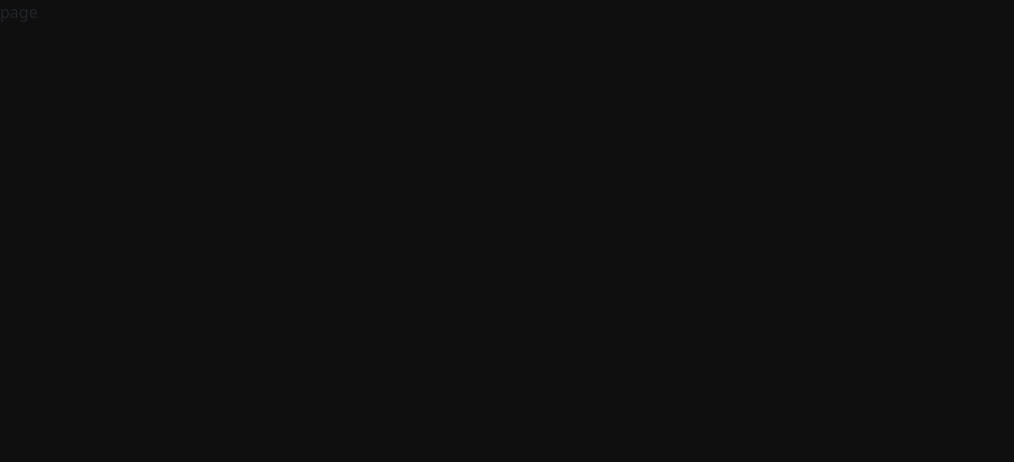
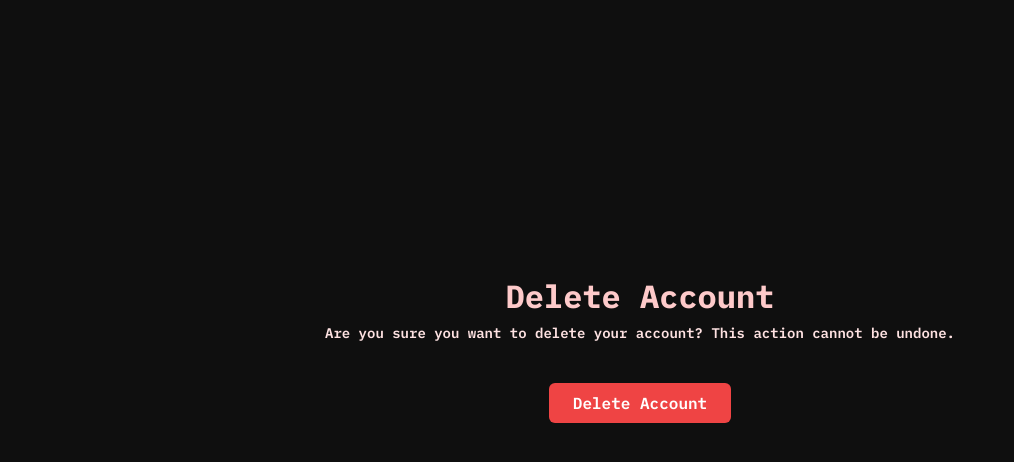
Before and after one commit to hittaLautaro/REAL-habit-tracker, a React (Vite) app in the folder front/: page /api/account/delete in a window 1280 px wide. Shown: the top 462 px of the page, without its empty margins (0-1014 px from the left). Built offline with nearby package versions, Linux system fonts and the light colour scheme; a web font is replaced by a local one.

Commit message:
Delete account page working

```diff
--- /dev/null
+++ b/front/src/pages/Auth/DeleteAccount/ResendButton.jsx
@@ -0,0 +1,70 @@
+import { useState } from "react";
+import AuthService from "../../../services/authService";
+
+const ResendButton = () => {
+  const [resendStatus, setResendStatus] = useState("idle"); // idle | sending | sent | failed
+  const [message, setMessage] = useState("");
+  const [loading, setLoading] = useState(false);
+
+  const token = "";
+
+  const handleResend = async () => {
+    setLoading(true);
+    setResendStatus("sending");
+    setMessage("");
+    try {
+      AuthService.resendVerificationEmail(token).then((res) => {
+        if (res.status === 200) {
+          setResendStatus("sent");
+          setMessage("Verification email sent.");
+        } else {
+          setResendStatus("failed");
+          setMessage("Failed to resend verification.");
+        }
+      });
+      setLoading(false);
+    } catch (error) {
+      setResendStatus("failed");
+      setMessage("Failed to resend verification.");
+    }
+  };
+
+  return (
+    <div className="flex flex-col text-black mono-600 align-items-center">
+      <button
+        onClick={handleResend}
+        disabled={
+          resendStatus === "sending" || resendStatus === "sent" || loading
+        }
+        style={{
+          display: "flex",
+          alignItems: "center",
+          gap: "0.5em",
+          padding: "0.4em 1em",
+          fontSize: "1rem",
+          backgroundColor: "white",
+          color: "black",
+          border: "none",
+          borderRadius: "5px",
+        }}
+      >
+        <img
+          src="https://cdn-icons-png.flaticon.com/512/561/561127.png"
+          alt="email icon"
+          style={{ width: "20px", height: "20px", marginRight: "0.5em" }}
+        />
+        {resendStatus === "sending"
+          ? "Sending..."
+          : resendStatus === "sent"
+          ? "Sent!"
+          : "Resend"}
+      </button>
+      {resendStatus === "failed" && (
+        <p className="text-red-300 mt-2">Resend failed. Try again later.</p>
+      )}
+      {message && <p className="mt-2">{message}</p>}
+    </div>
+  );
+};
+
+export default ResendButton;
--- a/front/src/pages/Auth/DeleteAccount/page.jsx
+++ b/front/src/pages/Auth/DeleteAccount/page.jsx
@@ -1,7 +1,123 @@
-import React from "react";
+import React, { useEffect, useState } from "react";
+import { useLocation, useNavigate } from "react-router-dom";
+import AuthService from "../../../services/authService";
+import "../../../components/global/styles.css";
+import ResendButton from "./ResendButton";
 
-const page = () => {
-  return <div>page</div>;
+const DeleteAccountPage = () => {
+  const location = useLocation();
+  const searchParams = new URLSearchParams(location.search);
+  const token = searchParams.get("token");
+
+  const [email, setEmail] = useState("");
+  const [status, setStatus] = useState("initial"); // Start with "initial" instead of "token_expired"
+  const [isDeleting, setIsDeleting] = useState(false); // Add loading state
+
+  const handleDelete = async () => {
+    if (!token) {
+      setStatus("invalid_token");
+      return;
+    }
+
+    // Prevent multiple clicks
+    if (isDeleting) {
+      return;
+    }
+
+    setIsDeleting(true);
+    setStatus("loading");
+
+    try {
+      await AuthService.delete(token);
+      setStatus("success");
+    } catch (err) {
+      const code = err?.response?.data;
+
+      switch (code) {
+        case "already_verified":
+          setStatus("already_verified");
+          break;
+        case "invalid_token":
+          setStatus("invalid_token");
+          break;
+        case "token_expired":
+          setStatus("token_expired");
+          break;
+        default:
+          setStatus("error");
+      }
+    } finally {
+      setIsDeleting(false);
+    }
+  };
+
+  const statusMap = {
+    initial: (
+      <div className="flex flex-col mono-600 align-items-center">
+        <h2 className="text-red-200 font-bold">Delete Account</h2>
+        <p className="text-sm text-red-100 ">
+          Are you sure you want to delete your account? This action cannot be
+          undone.
+        </p>
+        <button
+          onClick={handleDelete}
+          disabled={isDeleting}
+          className={`mt-4 px-4 py-2 rounded text-white ${
+            isDeleting
+              ? "bg-gray-400 cursor-not-allowed"
+              : "bg-red-500 hover:bg-red-600"
+          }`}
+        >
+          {isDeleting ? "Deleting..." : "Delete Account"}
+        </button>
+      </div>
+    ),
+    loading: (
+      <div className="flex flex-col align-items-center">
+        <p className="text-white">Deleting your account...</p>
+      </div>
+    ),
+    invalid_token: (
+      <div className="flex flex-col align-items-center">
+        <h1 className="mono-600 text-red-400">Deletion Failed</h1>
+        <p className="mono-400 text-sm text-white">
+          The account deletion link is invalid.
+        </p>
+      </div>
+    ),
+    token_expired: (
+      <div className="flex flex-col align-items-center">
+        <h1 className="mono-600 text-red-400">Deletion Failed</h1>
+        <p className="mono-400 text-sm text-white">
+          This account deletion link has expired. Please request a new one.
+        </p>
+        <ResendButton />
+      </div>
+    ),
+    error: (
+      <div className="flex flex-col align-items-center">
+        <h1 className="mono-600 text-red-400">Deletion Failed</h1>
+        <p className="mono-400 text-sm text-white">
+          There was an error deleting your account. Please try again later.
+        </p>
+      </div>
+    ),
+    success: (
+      <div className="flex flex-col align-items-center">
+        <h1 className="mono-600 text-green-400">Account Deleted</h1>
+        <p className="mono-400 text-sm text-white">
+          Your account has been successfully deleted. We are sorry to see you
+          go.
+        </p>
+      </div>
+    ),
+  };
+
+  return (
+    <div className="flex flex-col align-items-center justify-center h-[calc(100vh-100px)]">
+      {statusMap[status] || statusMap.initial}
+    </div>
+  );
 };
 
-export default page;
+export default DeleteAccountPage;
```
